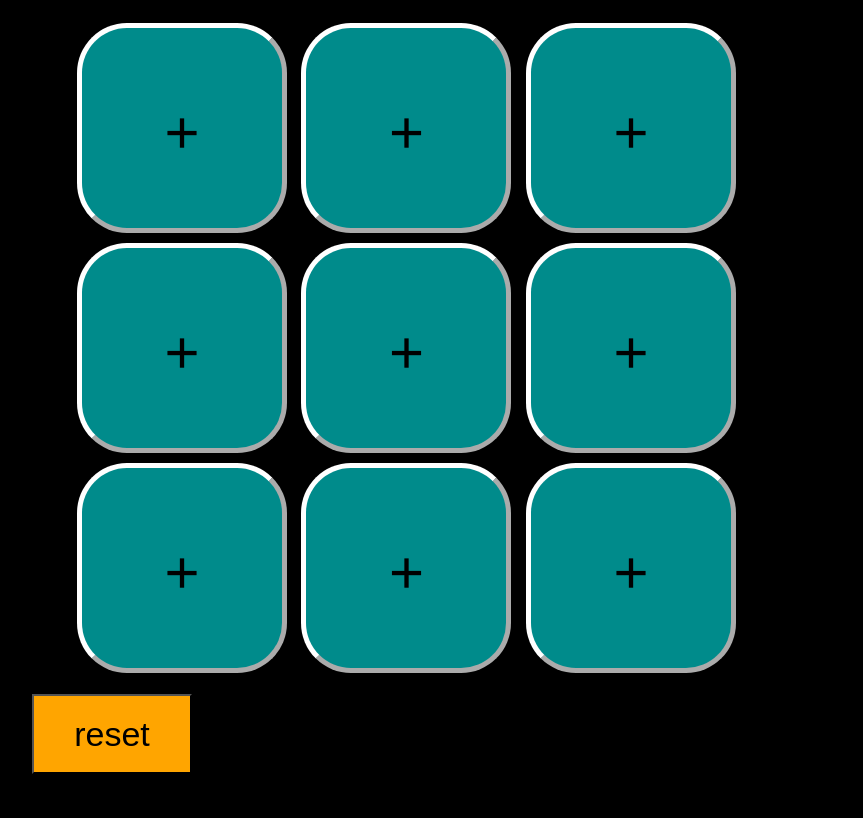
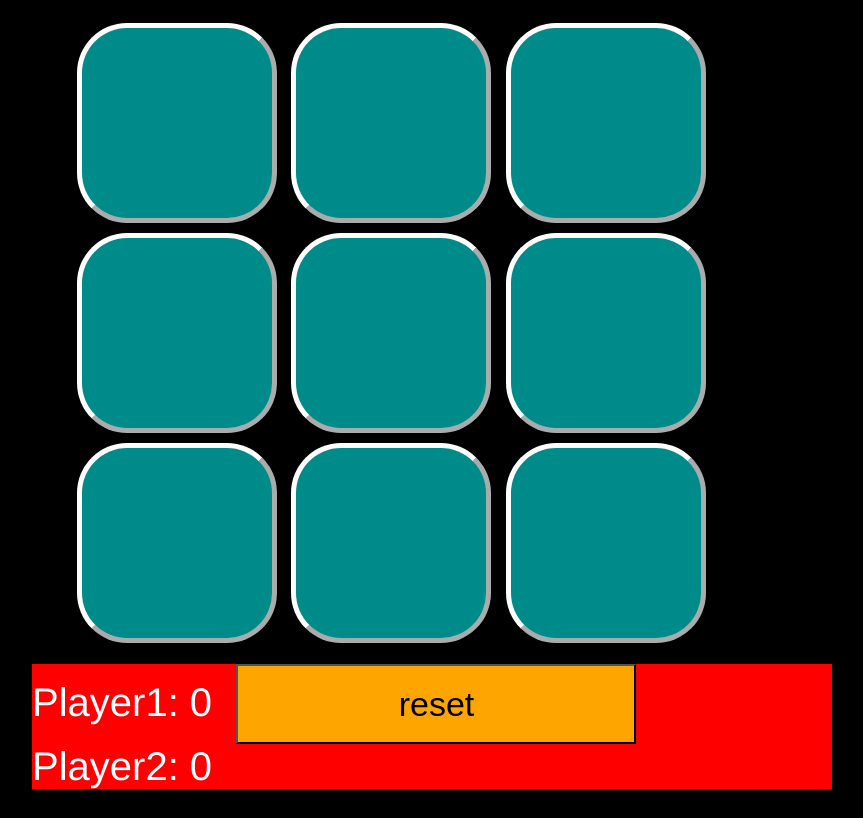
Before and after one commit to torquemad/Project1-TicTacToe, a plain HTML site: page index.html in a window 1280 px wide. Both pictures are taken after a click on the button "reset". Shown: the part 48-866 px from the top of the page, without its empty margins (233-1096 px from the left). After the commit the page ends 845 px from the top, so only its background shows below. Drawn offline with nearby package versions, Linux system fonts and the light colour scheme.

Commit message:
Game tie feature working, reset button working, player score working.

```diff
--- a/index.html
+++ b/index.html
@@ -1,34 +1,30 @@
 <html>
-
   <head>
-
     <link rel="stylesheet" href="styles/style.css">
-
   </head>
-
-
   <body>
     <div id="tictactoe">
 
       <h1>Tic, tac, motherfuckin' toe</h1>
 
       <ul class="row" id="game">
-    <li id="0-0">+</li>
-    <li id="0-1">+</li>
-    <li id="0-2">+</li>
-    <li id="1-0">+</li>
-    <li id="1-1">+</li>
-    <li id="1-2">+</li>
-    <li id="2-0">+</li>
-    <li id="2-1">+</li>
-    <li id="2-2">+</li>
+        <li id="0-0"></li>
+        <li id="0-1"></li>
+        <li id="0-2"></li>
+        <li id="1-0"></li>
+        <li id="1-1"></li>
+        <li id="1-2"></li>
+        <li id="2-0"></li>
+        <li id="2-1"></li>
+        <li id="2-2"></li>
       </ul>
 
-
-   <button class='btn'>reset</button>
+      <div class="bottom">
       <div id="player1Score">Player1: <span>0</span></div>
+      <button id='btn'>reset</button>
       <div id="player2Score">Player2: <span>0</span></div>
-
+      <!-- end of bottom -->
+      </div>
 
       <!--End of #tictactoe-->
     </div>
@@ -37,5 +33,4 @@
     <script src="https://cdnjs.cloudflare.com/ajax/libs/underscore.js/1.8.2/underscore-min.js"></script>
     <script src="javascripts/app.js"></script>
 
-
   </body>
--- a/javascripts/app.js
+++ b/javascripts/app.js
@@ -5,36 +5,42 @@ var max_turns = 9;
 var player1Score = 0;
 var player2Score = 0;
 
+var hasPlayerWon = false;
 
 var board = [
-    ["+", "+", "+"],
-    ["+", "+", "+"],
-    ["+", "+", "+"]
+    ["", "", ""],
+    ["", "", ""],
+    ["", "", ""]
 ];
 
-function reset() {
 
+function resetBoard() {
     board = [
-        ["+", "+", "+"],
-        ["+", "+", "+"],
-        ["+", "+", "+"]
+        ["", "", ""],
+        ["", "", ""],
+        ["", "", ""]
     ];
 
     $('li').removeClass('selected');
-    $('li').html('+');
+    $('li').html('');
     $('li').css("background-color", "")
-
-
+    hasPlayerWon = false;
+    counter = 0;
 };
 
+function resetGame() {
+    player1Score = 0;
+    player2Score = 0;
+    $('#player1Score span').html(player1Score)
+    $('#player2Score span').html(player1Score)
+}
+
 $('li').on('click', function() {
-
 
     var clickedSquare = this.id.split('-')
 
     xCoOrd = parseInt(clickedSquare[0])
     yCoOrd = parseInt(clickedSquare[1])
-
 
     if (counter < max_turns) {
         counter++
@@ -50,7 +56,6 @@ $('li').on('click', function() {
         board[xCoOrd][yCoOrd] = marker;
         $(this).html(marker)
         $(this).addClass('selected');
-
     };
 
 
@@ -95,7 +100,16 @@ $('li').on('click', function() {
         ))
 
     {
-        if (marker === "O") {
+        if (marker === "X") {
+            $('#0-0').css("background-color", "rgb(255, 146, 37)")
+            $('#0-2').css("background-color", "rgb(255, 146, 37)")
+            $('#1-1').css("background-color", "rgb(255, 146, 37)")
+            $('#2-0').css("background-color", "rgb(255, 146, 37)")
+            $('#2-2').css("background-color", "rgb(255, 146, 37)")
+            player1Score++
+            $('#player1Score span').html(player1Score)
+
+        } else if (marker === 'O') {
             $('#0-0').css("background-color", "rgb(255, 146, 37)")
             $('#0-1').css("background-color", "rgb(255, 146, 37)")
             $('#0-2').css("background-color", "rgb(255, 146, 37)")
@@ -105,27 +119,36 @@ $('li').on('click', function() {
             $('#2-1').css("background-color", "rgb(255, 146, 37)")
             $('#2-2').css("background-color", "rgb(255, 146, 37)")
             player2Score++
-            $('player1Score').html(player2Score)
-        } else {
-            $('#0-0').css("background-color", "rgb(255, 146, 37)")
-            $('#0-2').css("background-color", "rgb(255, 146, 37)")
-            $('#1-1').css("background-color", "rgb(255, 146, 37)")
-            $('#2-0').css("background-color", "rgb(255, 146, 37)")
-            $('#2-2').css("background-color", "rgb(255, 146, 37)")
-            player1Score++
-            $('player1Score').html(player1Score)
+            $('#player2Score span').html(player2Score)
+        }
+        // alert who the winner is (will always be the last clicker (marker))
+        alert(marker + ' wins');
+
+        //check who wins out of 5
+        if (player1Score === 5) {
+          alert('Player 1 wins, good game!');
+          player1Score =0;
+          $('#player1Score span').html(player1Score)
+
+        }
+        else if (player2Score === 5) {
+          alert('Player 2 wins, good game!');
+          player2Score = 0;
+          $('#player2Score span').html(player2Score)
+
         };
 
-        alert(marker + ' wins')
-    };
-
-  console.log(board[0])
-  console.log(board[1])
-  console.log(board[2])
-  console.log('--------------------')
-
+        resetBoard();
+        //reset the board after all the above
+    } else {
+      if (counter === 9) {
+        alert('tie');
+        resetBoard();
+      }
+    }
 });
 
-$('.btn').click(function() {
-    reset();
-})
+$('#btn').click(function() {
+    resetBoard();
+    resetGame();
+});
--- a/styles/style.css
+++ b/styles/style.css
@@ -1,3 +1,7 @@
+* { box-sizing: border-box; }
+
+/* * means everything */
+
 body {
   background-color: black;
 }
@@ -18,7 +22,6 @@ h1 {
   width: 200px;
   list-style-type: none;
   display: inline-block;;
-  background-color: darkcyan;
   margin: 5px;
   border-width: 5px;
   border-style: outset;
@@ -28,7 +31,8 @@ h1 {
   font-size: 60px;
   font-family: helvetica;
   vertical-align: middle;
-  line-height: 210px;;
+  line-height: 210px;
+  background-color: darkcyan;;;
 
 }
 
@@ -36,9 +40,22 @@ h1 {
     pointer-events: none;
 }
 
+.bottom {
+  width: 800px;
+  background-color: red;
+}
+
 button {
   background-color: orange;
   height: 80px;
-  width: 160px;
+  width: 400px;
   font-size: 34px;
+  display: inline-block;;
 }
+
+#player1Score, #player2Score {
+  color: white;
+  font-size: 40px;
+  width: 200px;
+  display: inline-block;
+}
```
Lines whose indentation alone changed are shown as unchanged.
